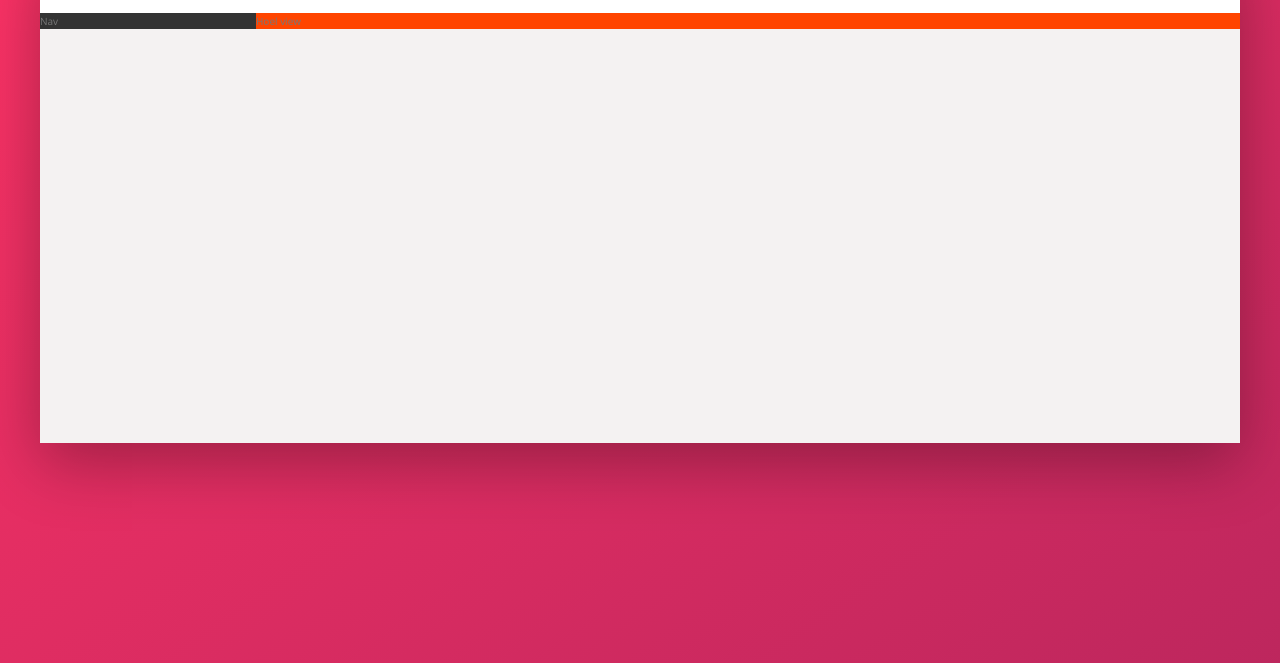
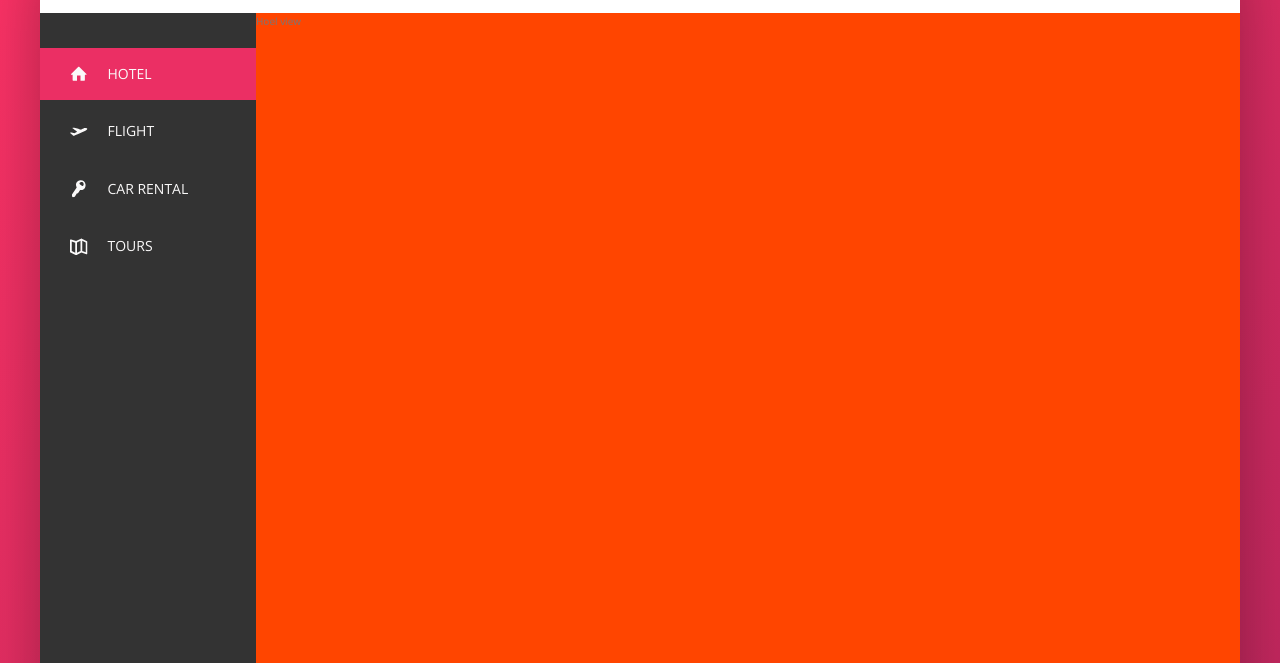
Before and after one commit to fktrctqbdfyjd/css-flex-test, a website: page index.html in a window 1280 px wide. Shown: the part 137-800 px from the top of the page. Drawn offline with nearby package versions, Linux system fonts and the light colour scheme.

Commit message:
Add sidebar

```diff
--- a/index.html
+++ b/index.html
@@ -47,7 +47,47 @@
 
             <div class="content">
                 <nav class="sidebar">
-                    Nav
+                    <ul class="side-nav">
+                        <li class="side-nav__item side-nav__item--active">
+                            <a href="#" class="side-nav__link">
+                                <svg class="side-nav__icon">
+                                    <use xlink:href="img/sprite.svg#icon-home"></use>
+                                </svg>
+                                <span>Hotel</span>
+                            </a>
+                        </li>
+
+                        <li class="side-nav__item">
+                            <a href="#" class="side-nav__link">
+                                <svg class="side-nav__icon">
+                                    <use xlink:href="img/sprite.svg#icon-aircraft-take-off"></use>
+                                </svg>
+                                <span>Flight</span>
+                            </a>
+                        </li>
+
+                        <li class="side-nav__item">
+                            <a href="#" class="side-nav__link">
+                                <svg class="side-nav__icon">
+                                    <use xlink:href="img/sprite.svg#icon-key"></use>
+                                </svg>
+                                <span>Car rental</span>
+                            </a>
+                        </li>
+
+                        <li class="side-nav__item">
+                            <a href="#" class="side-nav__link">
+                                <svg class="side-nav__icon">
+                                    <use xlink:href="img/sprite.svg#icon-map"></use>
+                                </svg>
+                                <span>Tours</span>
+                            </a>
+                        </li>
+                    </ul>
+
+                    <div class="legal">
+                        &copy; 2017 by trillo. All rights reserved.
+                    </div>
                 </nav>
 
                 <main class="hotel-view">
--- a/sass/_components.scss
+++ b/sass/_components.scss
@@ -117,3 +117,72 @@
         margin-right: 1rem;
     }
 }
+
+//////////////////////////////////////////////////////////////
+// SIDE NAVIGATION
+
+.side-nav{
+    font-size: 1.4rem;
+    list-style: none;
+    margin-top: 3.5rem;
+
+    &__item {
+        position: relative;
+
+        &:not(:last-child) {
+            margin-bottom: .5rem
+        }
+    }
+
+    &__item::before {
+        content: '';
+        position: absolute;
+        top: 0;
+        left: 0;
+        height: 100%;
+        width: 3px;
+        background-color: var(--color-primary);
+        transform: scaleY(0);
+        transition: transform .2s,
+                    width .4s cubic-bezier(1,0,0,1) .2s,
+                    background-color .2s;
+    }
+
+    &__item:hover::before,
+    &__item--active::before {
+        transform: scaleY(1);
+        width: 100%
+    }
+
+    &__item:active::before {
+        background-color: var(--color-primary-light)
+    }
+
+    &__link:link,
+    &__link:visited {
+        color: var(--color-grey-light-1);
+        text-decoration: none;
+        text-transform: uppercase;
+        display: block;
+        padding: 1.5rem 3rem;
+        position: relative;
+        z-index: 10;
+
+        display: flex;
+        align-items: center;
+    }
+
+    &__icon {
+        width: 1.75rem;
+        height: 1.75rem;
+        margin-right: 2rem;
+        fill: currentColor
+    }
+}
+
+.legal {
+    font-size: 1.2rem;
+    color: var(--color-grey-light-4);
+    text-align: center;
+    padding: 2.5rem;
+}
--- a/sass/_layout.scss
+++ b/sass/_layout.scss
@@ -26,10 +26,15 @@
     background-color: var(--color-grey-dark-1);
     flex: 0 0 18%;
 
+    display: flex;
+    flex-direction: column;
+    justify-content: space-between;
+
 }
 
 .hotel-view {
+    background-color: #fff;
+    height: 80rem;
     background-color: orangered;
     flex: 1;
-
 }
```
Also changed, not shown: css/style.css.
